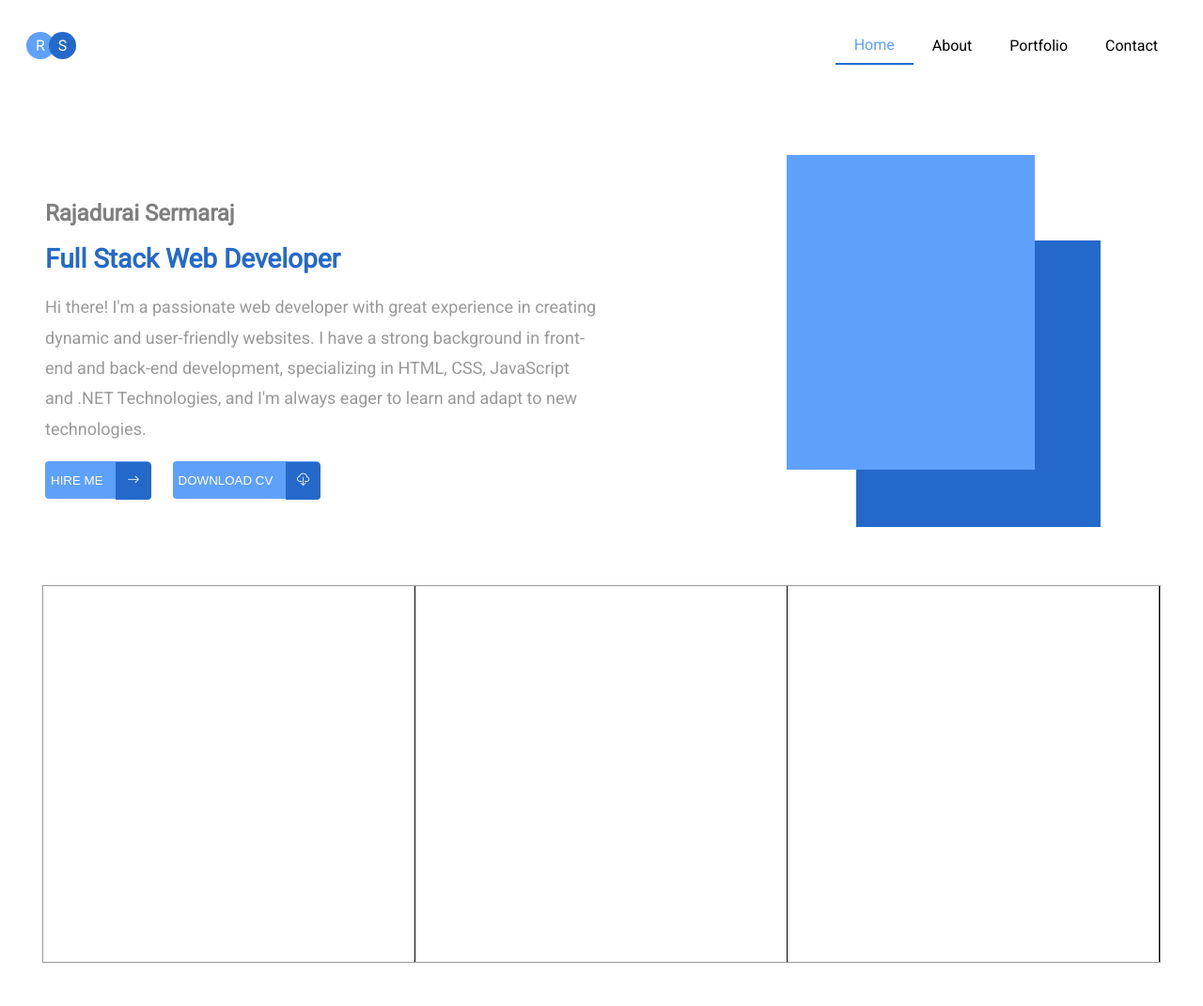
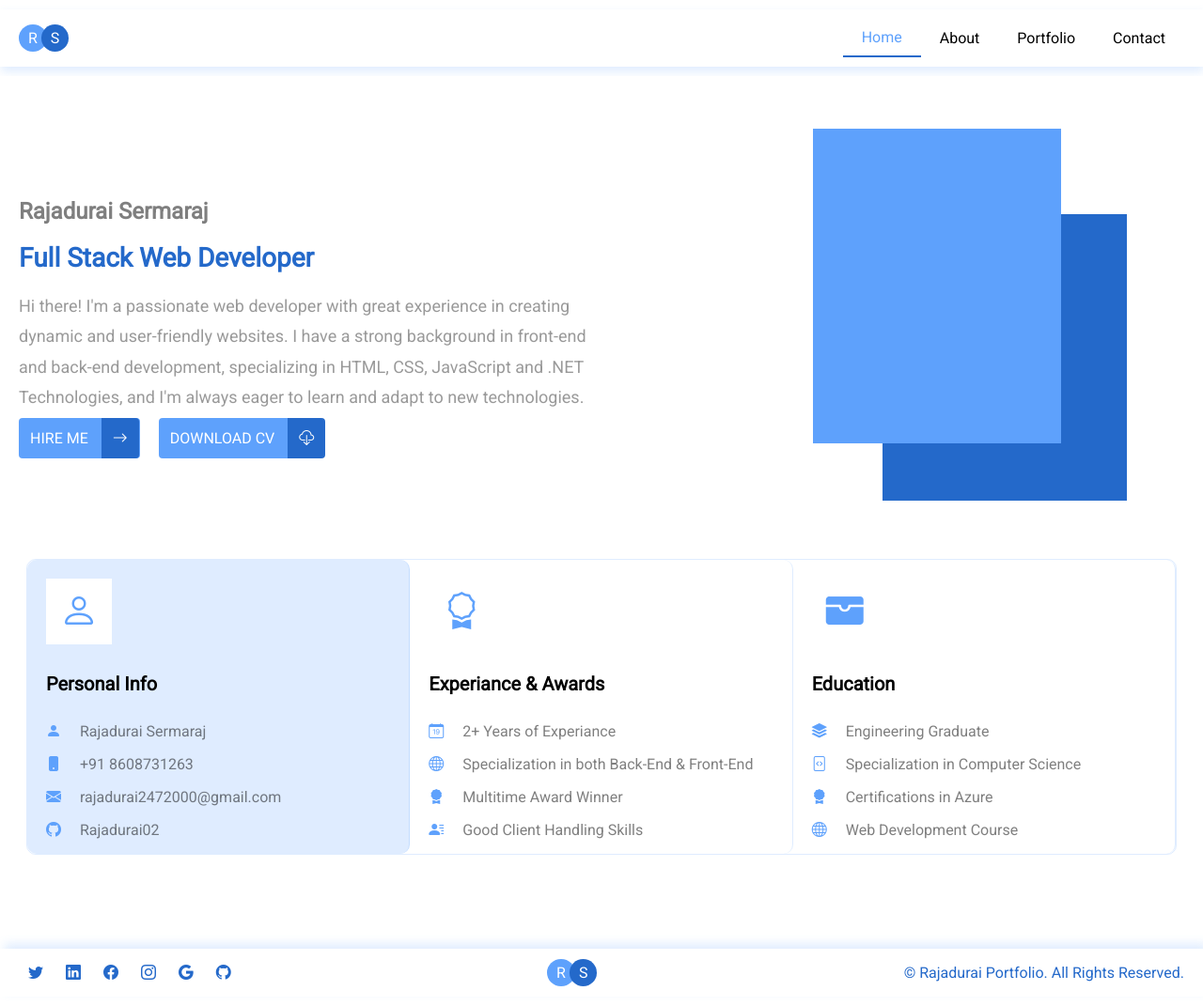
Before and after one commit to Rajadurai02/PortfolioV3.0, a plain HTML site: page Index.html in a window 1280 px wide. Shown: the whole page at 94% size. Before the commit the page ends 1025 px from the top, so only its background shows below. Drawn offline with nearby package versions, Linux system fonts and the light colour scheme.

Commit message:
home page work done

```diff
--- a/CSS/style.css
+++ b/CSS/style.css
@@ -7,11 +7,22 @@ html{
     font-family: 'Roboto',serif;
 }
 
+body{
+    margin:0;
+}
+
+.main-container {
+  min-height: 100vh;
+  width: 100%;
+}
+
 .header-container{
     display:flex;
     align-items: center;
     justify-content: space-between;
-    padding: 10px;
+    margin: 10px 0px;
+    padding: 0px 10px;
+    box-shadow : 1px 5px 10px rgba(94,161,252,0.2);
 }
 
 .logo-container{
@@ -67,15 +78,15 @@ html{
 }
 
 .home-container{
-    margin:20px;
-    height: 300px;
+    margin:10px 0px;
+    padding: 0px 10px;
     background-color: #fff;
 }
 .home-content{
     display:flex;
     align-items: center;
     justify-content: space-between;
-    padding: 0px 20px;
+    padding: 0px 10px;
 }
 
 .title-content{
@@ -103,20 +114,21 @@ html{
     line-height: 1.8;
 }
 .common-btn{
-    height:40px;
     margin-right:20px;
     border-radius:4px;
     border:none;
     background-color: var(--conflower-blue);
     color:#fff;
     cursor:pointer;
+    padding:12px;
+    text-decoration: none;
 }
 .common-btn i{
     background-color: var(--royal-blue);
     padding: 12px;
     margin-left: 10px;
-    margin-right: -7px;
-    padding-bottom:13px;
+    margin-right: -15px;
+    padding-bottom:12px;
     border-top-right-radius: 4px;
     border-bottom-right-radius: 4px;
 }
@@ -127,17 +139,87 @@ html{
 .common-btn:hover i{
     background-color: var(--conflower-blue);
 }
+.Info-content{
+    margin-bottom:100px;
+}
 
 .Info-content-container{
-    border: 1px solid rgba(1,1,1,0.4);
+    border: 1px solid rgba(94,161,252,0.2);
     width: 97%;
-    height: 400px;
     margin: 20px auto;
     display:flex;
-    justify-content: space-evenly;
+    border-radius: 10px;
+}
+.Info-content-container:nth-child(3){
+    border: none;
 }
 
 .Info-Cards{
-    border-right:1px solid black;
-    width:500px;
+    flex:1;
+    border-right: 1px solid rgba(94,161,252,0.2);
+    border-radius: 10px;
 }
+.info-icon-container{
+    width: 70px;
+    height:70px;
+    margin: 20px;
+    background-color: #fff;
+    display:flex;
+    align-items: center;
+    justify-content: center;
+}
+.info-icon-container i{
+   color:var(--conflower-blue);
+   font-size:40px;
+}
+.info-content-container{
+    margin:10px 20px;
+}
+.Info-Cards:hover{
+    background-color: rgba(94,161,252,0.2);
+}
+.Info-content-container .active{
+    background-color: rgba(94,161,252,0.2);
+}
+.info-title{
+    font-size:20px;
+    line-height:1.5;
+}
+.info-detail{
+    color:rgba(0,0,0,0.5);
+}
+.info-detail i{
+    color:var(--conflower-blue);
+    margin-right:20px;
+}
+
+.footer-content-container{
+    margin: 10px 0px;
+    padding: 0px 10px;
+    box-shadow : 5px -5px 10px rgba(94,161,252,0.2);
+}
+
+.footer-content{
+    padding: 0px 10px;
+}
+
+.footer-container{
+    display:flex;
+    align-items: center;
+    justify-content: space-between;
+}
+
+.footer-icons{
+    color: var(--royal-blue);
+    padding: 10px;
+    text-decoration: none;
+    font-size: 16px;
+}
+
+.footer-icons:hover{
+    color: var(--conflower-blue);
+    font-size: 18px;
+}
+.copy-right-text{
+    color: var(--royal-blue);
+}
--- a/Index.html
+++ b/Index.html
@@ -11,6 +11,8 @@
     <link rel="preconnect" href="https://fonts.gstatic.com" crossorigin>
     <link href="https://fonts.googleapis.com/css2?family=Roboto&display=swap" rel="stylesheet">
     <link rel="stylesheet" href="CSS/bootstrap-icons.css" type="text/css">
+    <script src="https://code.jquery.com/jquery-3.7.0.min.js" integrity="sha256-2Pmvv0kuTBOenSvLm6bvfBSSHrUJ+3A7x6P5Ebd07/g=" crossorigin="anonymous"></script>
+    <script src="JS/Index.js" type="text/javascript"></script>
 </head>
 
 <body>
@@ -49,12 +51,12 @@
                   <p class="title-bio">Hi there! I'm  a passionate web developer with great experience in creating dynamic and user-friendly websites. I have a strong background in front-end and back-end development, specializing in HTML, CSS, JavaScript and .NET Technologies, and I'm always eager to learn and adapt to new technologies.</p>
                 </div>
                 <div class="btn-area">
-                  <button class="common-btn hireMe-btn" id="hire-me-btn">
+                  <a class="common-btn hireMe-btn" id="hire-me-btn">
                     HIRE ME <i class="bi-arrow-right"></i>
-                  </button>
-                  <button class="common-btn download-cv-btn" id="download-cv-btn">
+                  </a>
+                  <a class="common-btn download-cv-btn" id="download-cv-btn" href="PDF/Rajadurai_Sermaraj_Resume.pptx" download="Resume_Rajadurai_Sermaraj">
                     DOWNLOAD CV <i class="bi-cloud-download"></i>
-                  </button>
+                  </a>
                 </div>
               </div>
               <div class="image-content">
@@ -64,9 +66,42 @@
             </div>
             <div class="Info-content">
               <div class="Info-content-container">
-                <div class="Personal-Info Info-Cards"></div>
-                <div class="Experiance-Awards Info-Cards"></div>
-                <div class="Education-Info Info-Cards"></div>
+                <div class="Personal-Info Info-Cards active">
+                  <div class="info-icon-container">
+                    <i class=" bi-person"></i>
+                  </div>
+                  <div class="info-content-container">
+                    <h4 class="info-title">Personal Info</h4>
+                    <p class="info-detail"><i class="bi-person-fill"></i>Rajadurai Sermaraj</p>
+                    <p class="info-detail"><i class="bi-phone-fill"></i>+91 8608731263</p>
+                    <p class="info-detail"><i class="bi-envelope-fill"></i>rajadurai2472000@gmail.com</p>
+                    <p class="info-detail"><i class="bi-github"></i>Rajadurai02</p>
+                  </div>
+                </div>
+                <div class="Experiance-Awards Info-Cards">
+                  <div class="info-icon-container">
+                    <i class="bi-award"></i>
+                  </div>
+                  <div class="info-content-container">
+                    <h4 class="info-title">Experiance & Awards</h4>
+                    <p class="info-detail"><i class="bi-calendar-date"></i>2+ Years of Experiance</p>
+                    <p class="info-detail"><i class="bi-globe"></i>Specialization in both Back-End & Front-End</p>
+                    <p class="info-detail"><i class="bi-award-fill"></i>Multitime Award Winner</p>
+                    <p class="info-detail"><i class="bi-person-lines-fill"></i>Good Client Handling Skills</p>
+                  </div>
+                </div>
+                <div class="Education-Info Info-Cards">
+                  <div class="info-icon-container">
+                    <i class=" bi-wallet-fill"></i>
+                  </div>
+                  <div class="info-content-container">
+                    <h4 class="info-title">Education</h4>
+                    <p class="info-detail"><i class="bi-stack"></i>Engineering Graduate</p>
+                    <p class="info-detail"><i class="bi-file-code"></i>Specialization in Computer Science</p>
+                    <p class="info-detail"><i class="bi-award-fill"></i>Certifications in Azure</p>
+                    <p class="info-detail"><i class="bi-globe"></i>Web Development Course</p>
+                  </div>
+                </div>
               </div>
             </div>
           </div>
@@ -75,6 +110,43 @@
         </div>
         <div class="portfolio-container"></div>
         <div class="contact-container"></div>
+        <div class="footer-content-container">
+          <div class="footer-content">
+            <div class="footer-container">
+              <div class="footer-icon-section">
+                <a class="footer-icons" href="#" target="_blank">
+                  <i class="bi-twitter"></i>
+                </a>
+                <a class="footer-icons" href="#" target="_blank">
+                  <i class="bi-linkedin"></i>
+                </a>
+                <a class="footer-icons" href="#" target="_blank">
+                  <i class="bi-facebook"></i>
+                </a>
+                <a class="footer-icons" href="#" target="_blank">
+                  <i class="bi-instagram"></i>
+                </a>
+                <a class="footer-icons" href="#" target="_blank">
+                  <i class="bi-google"></i>
+                </a>
+                <a class="footer-icons" href="#" target="_blank">
+                  <i class="bi-github"></i>
+                </a>
+              </div>
+              <div class="footer-logo-section">
+                <div class="logo-container">
+                  <div class="logo">
+                      <span class="logo-r logo-text">R</span>
+                      <span class="logo-s logo-text">S</span>
+                  </div>
+              </div>
+              </div>
+              <div class="footer-text-section">
+                <p class="copy-right-text">&#169; Rajadurai Portfolio. All Rights Reserved.</p>
+              </div>
+            </div>
+          </div>
+        </div>
     </div>
 </body>
 
--- a/JS/Index.js
+++ b/JS/Index.js
@@ -0,0 +1,10 @@
+$(document).ready(function(){
+    $(".nav-link").click(function(){
+        $(".nav-item").removeClass("active");
+        $(this).parent().addClass("active");
+    })
+    $(".Info-Cards").click(function(){
+        $(".Info-Cards").removeClass("active");
+        $(this).addClass("active");
+    })
+})
```
Also changed, not shown: 1 other file.
